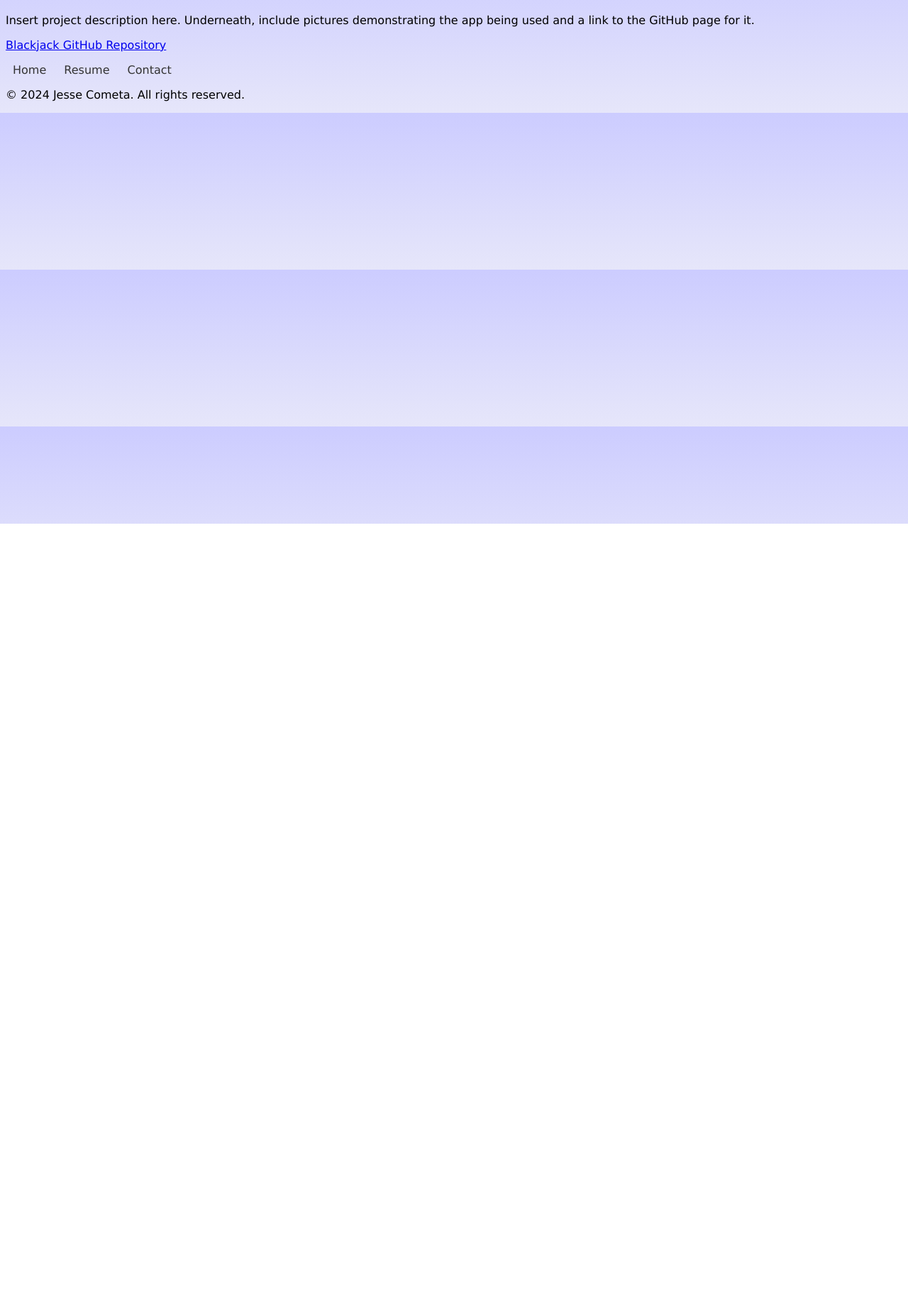
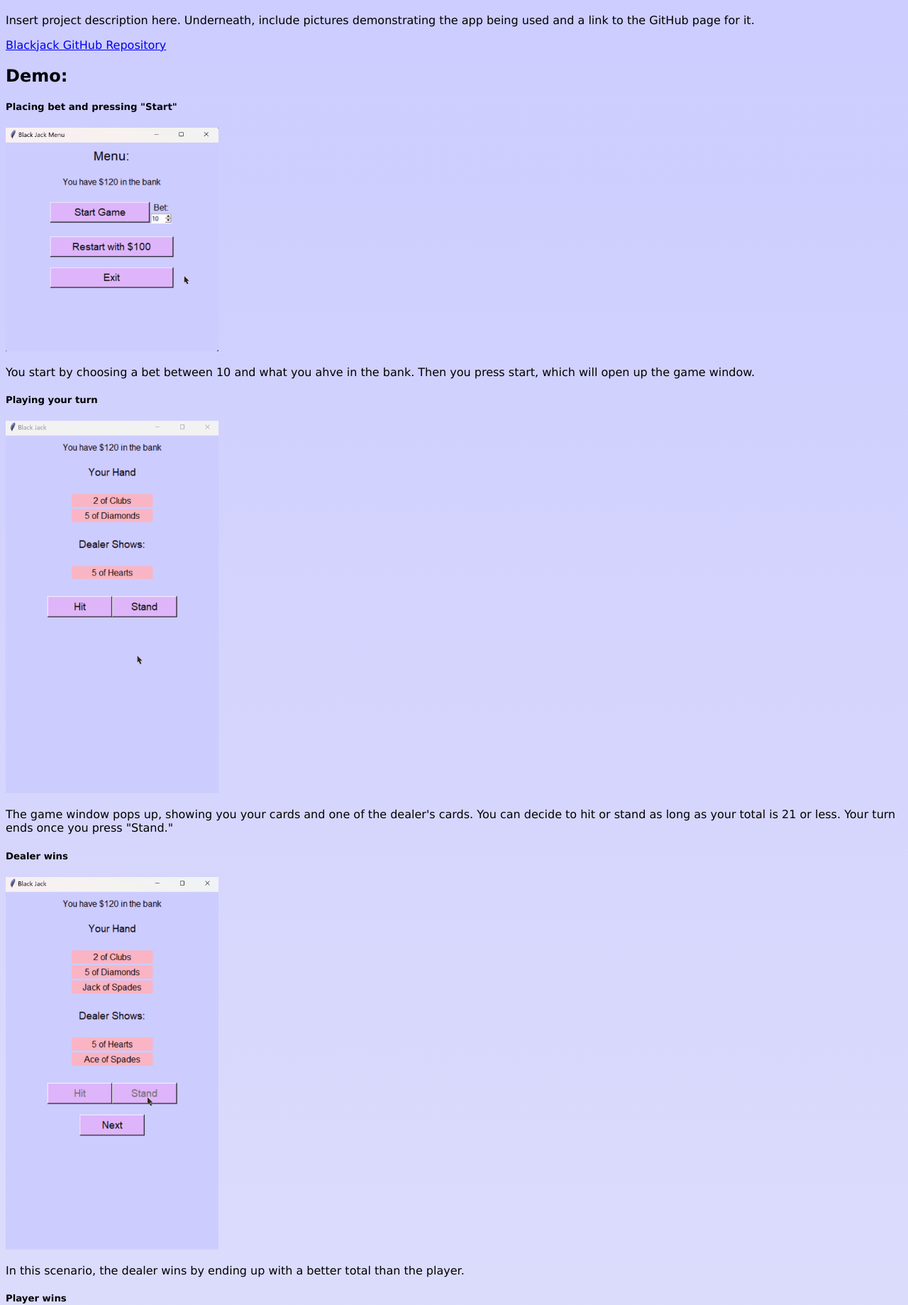
Before and after one commit to jesse-with-no-i/portfolioWebsite, a plain HTML site: page project_blackJack.html in a window 1280 px wide. Shown: the part 62-1901 px from the top of the page at 71% size. Before the commit the page ends 800 px from the top, so only its background shows below. Drawn offline with Linux system fonts and the light colour scheme.

Commit message:
Added gifs for the blackjack demo page.

```diff
--- a/project_blackJack.html
+++ b/project_blackJack.html
@@ -18,6 +18,35 @@
 
     <p><a href="https://github.com/jesse-with-no-i/blackJack.git">Blackjack GitHub Repository</a></p>
 
+    <h2>Demo:</h2>
+    <h5>Placing bet and pressing "Start"</h5>
+    <img src="demo_gifs/bet_and_start.gif" alt="Bet and Start" width="300" height="315">
+    <p>You start by choosing a bet between 10 and what you ahve in the bank. Then
+        you press start, which will open up the game window.</p>
+
+    <h5>Playing your turn</h5>
+    <img src="demo_gifs/hit_and_stand.gif" alt="Hit and Stand" width="300" height="525">
+    <p>The game window pops up, showing you your cards and one of the dealer's cards.
+        You can decide to hit or stand as long as your total is 21 or less. Your turn
+        ends once you press "Stand."</p>
+
+    <h5>Dealer wins</h5>
+    <img src="demo_gifs/dealer_wins.gif" alt="Dealer Wins" width="300" height="525">
+    <p>In this scenario, the dealer wins by ending up with a better total than the
+        player.</p>
+
+    <h5>Player wins</h5>
+    <img src="demo_gifs/player_wins.gif" alt="Player Wins" width="300" height="525">
+    <p>This is what happens when the player ends up with a better total than the
+        dealer.</p>
+
+    <h5>A few more features</h5>
+    <img src="demo_gifs/bust_and_broke.gif" alt="Bust and Broke" width="300" height="525">
+    <img src="demo_gifs/invalid_bet.gif" alt="Invalid Bet" width="300" height="315">
+    <img src="demo_gifs/reset_bank.gif" alt="Invalid Bet" width="300" height="315">
+    <p>This section demonstrates busting (getting higher than 21), running out of money, placing an
+        invalid bet, and resetting the bank.</p>
+
     <footer>
         <nav>
             <ul>
```
Also changed, not shown: demo_gifs/bet_and_start.gif (added), demo_gifs/bust_and_broke.gif (added), demo_gifs/dealer_wins.gif (added), demo_gifs/hit_and_stand.gif (added), demo_gifs/invalid_bet.gif (added), demo_gifs/player_wins.gif (added), demo_gifs/reset_bank.gif (added).
